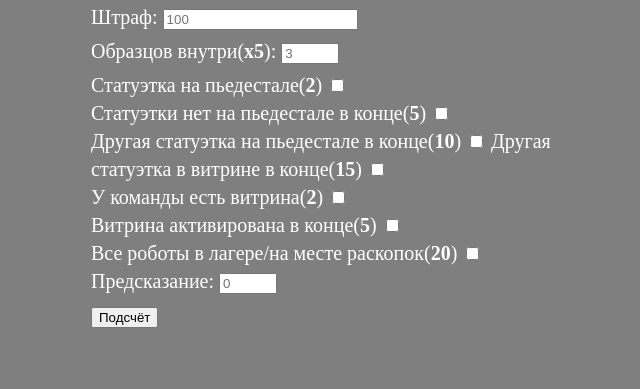
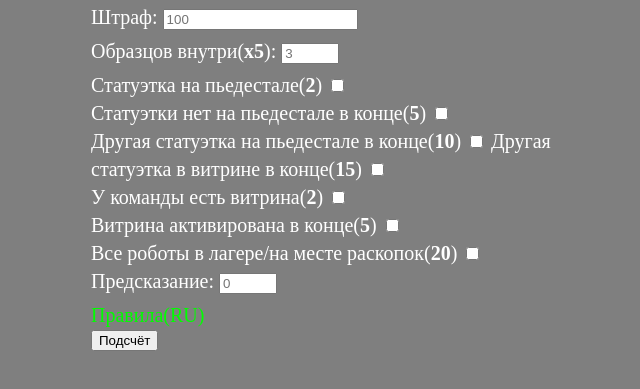
Before and after one commit to ret7020/Eurobot2022Calc, a plain HTML site: page index.html in a window 1280 px wide. Shown: the part 95-484 px from the top of the page, without its empty margins (299-939 px from the left). Drawn offline with Linux system fonts and the light colour scheme.

Commit message:
Visual changes; Link to rules added

```diff
--- a/index.html
+++ b/index.html
@@ -50,6 +50,8 @@
             <input type="number" name="predicted" id="predicted" placeholder="0">
 
             <br>
+            <a id="rules_link" href="https://drive.google.com/file/d/1a1yV_xMDwvNX-pJvpmGBrPEaZaG7EBMr/view" target="_blank" rel="noopener noreferrer">Правила(RU)</a>
+            <br>
             <button onclick="calc()">
                 Подсчёт
             </button>
--- a/style.css
+++ b/style.css
@@ -21,3 +21,10 @@ body{
 result{
     display: none;
 }
+#rules_link{
+    text-decoration: none;
+    color: lime;
+}
+#rules_link:hover{
+    color: #11ce11;
+}
```
